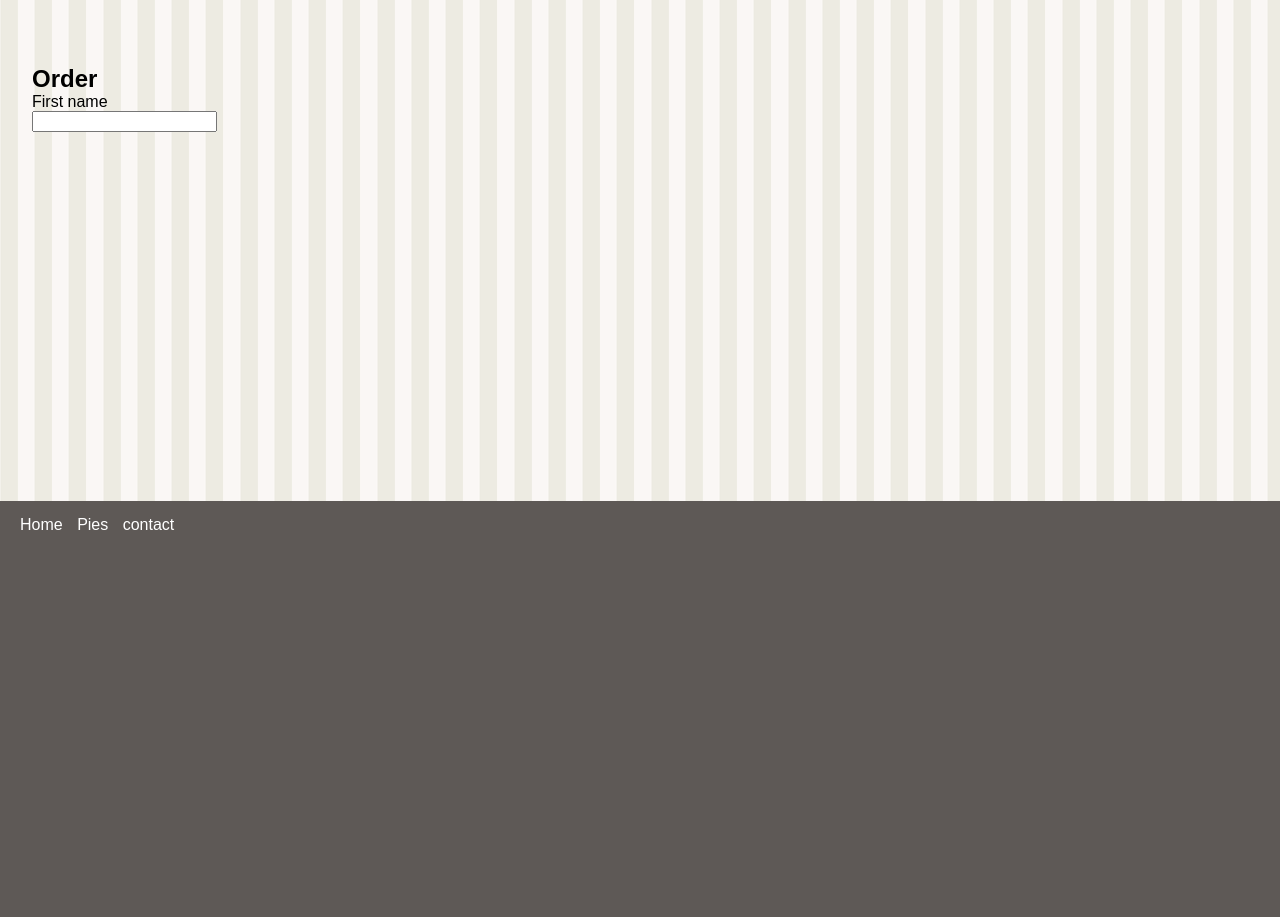
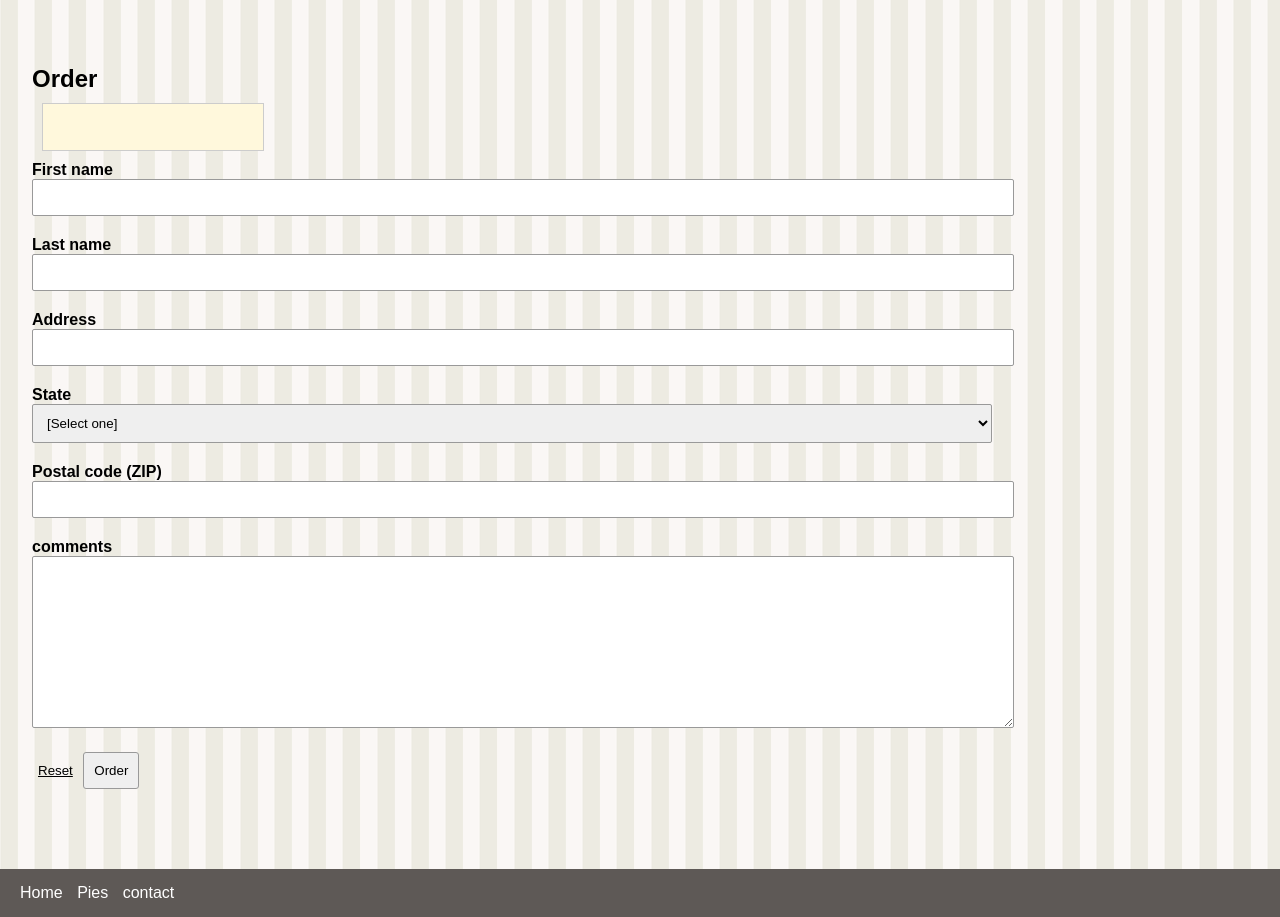
Before and after one commit to Lazic89/WEB, a plain HTML site: page html-css-javascript-getting-started-start/order.html in a window 1280 px wide. Shown: the part 275-1192 px from the top of the page. Before the commit the page ends 824 px from the top, so only its background shows below. Drawn offline with Linux system fonts and the light colour scheme.

Commit message:
Order list and Buttons

```diff
--- a/html-css-javascript-getting-started-start/order.html
+++ b/html-css-javascript-getting-started-start/order.html
@@ -4,6 +4,38 @@
     <link rel="stylesheet" href="site.css" type="text/css" />
     <meta charset="UTF-8" />
     <meta name="viewport" content="width=device-width, initial-scale=1.0" />
+    <style>
+      .input-group {
+        margin-bottom: 20px;
+      }
+
+      .input-group input,
+      .input-group textarea,
+      .input-group select {
+        padding: 10px;
+        border: solid 1px #999;
+        border-radius: 2px;
+        width: 100%;
+      }
+
+      label {
+        font-weight: 600;
+      }
+
+      input[type="reset"] {
+        background: transparent;
+        border: 0;
+        text-decoration: underline;
+        cursor: pointer;
+      }
+
+      input[type="submit"] {
+        border: solid 1px #999;
+        border-radius: 3px;
+        padding: 10px;
+      }
+    </style>
+
     <title>Home | Bethany's Pie Shop</title>
   </head>
 
@@ -25,12 +57,62 @@
       <aside><img src="images/logo.png" alt="Bethany's Pie Shop" /></aside>
       <article>
         <h1>Order</h1>
-        <form action="https://localhost:7071/api/post " method="POST"></form>
 
-        <div class="input-group">
-          <div><label for="first-name">First name</label></div>
-          <div><input type="text" name = "first-name id = "first-name" /></div>
+        <div class="pie">
+          <img src="" alt="" srcset="" />
+          <div class="columns">
+            <div class="title"></div>
+            <div class="price"></div>
+          </div>
+          <p class="desc"></p>
         </div>
+
+        <form action="https://localhost:7071/api/post " method="POST">
+          <div class="input-group">
+            <div><label for="first-name">First name</label></div>
+            <div><input type="text" name="first-name" id="first-name" /></div>
+          </div>
+
+          <div class="input-group">
+            <div><label for="last-name">Last name</label></div>
+            <div><input type="text" name="last-name" id="last-name" /></div>
+          </div>
+
+          <div class="input-group">
+            <div><label for="address">Address</label></div>
+            <div><input type="text" name="address" id="address" /></div>
+          </div>
+
+          <div class="input-group">
+            <div><label for="state">State</label></div>
+            <div>
+              <select name="state" id="state">
+                <option value="" selected>[Select one]</option>
+                <option value="Serbia">Serbia</option>
+                <option value="Bosnia">Bosnia</option>
+                <option value="MNTG">Crna Gora</option>
+                <option value="Macedonia">Macedonia</option>
+                <option value="Croatia">Croatia</option>
+              </select>
+            </div>
+          </div>
+
+          <div class="input-group">
+            <div><label for="postal-code">Postal code (ZIP)</label></div>
+            <div><input type="text" name="postal-code" id="postal-code" /></div>
+          </div>
+
+          <div class="input-group">
+            <div><label for="comments">comments</label></div>
+            <div>
+              <textarea name="comments" id="comments" cols="30" rows="10">
+              </textarea>
+            </div>
+          </div>
+
+          <input type="reset" value="Reset" />
+          <input type="submit" value="Order" />
+        </form>
       </article>
     </main>
     <footer>
@@ -47,4 +129,5 @@
       </nav>
     </footer>
   </body>
+  <script></script>
 </html>
```
